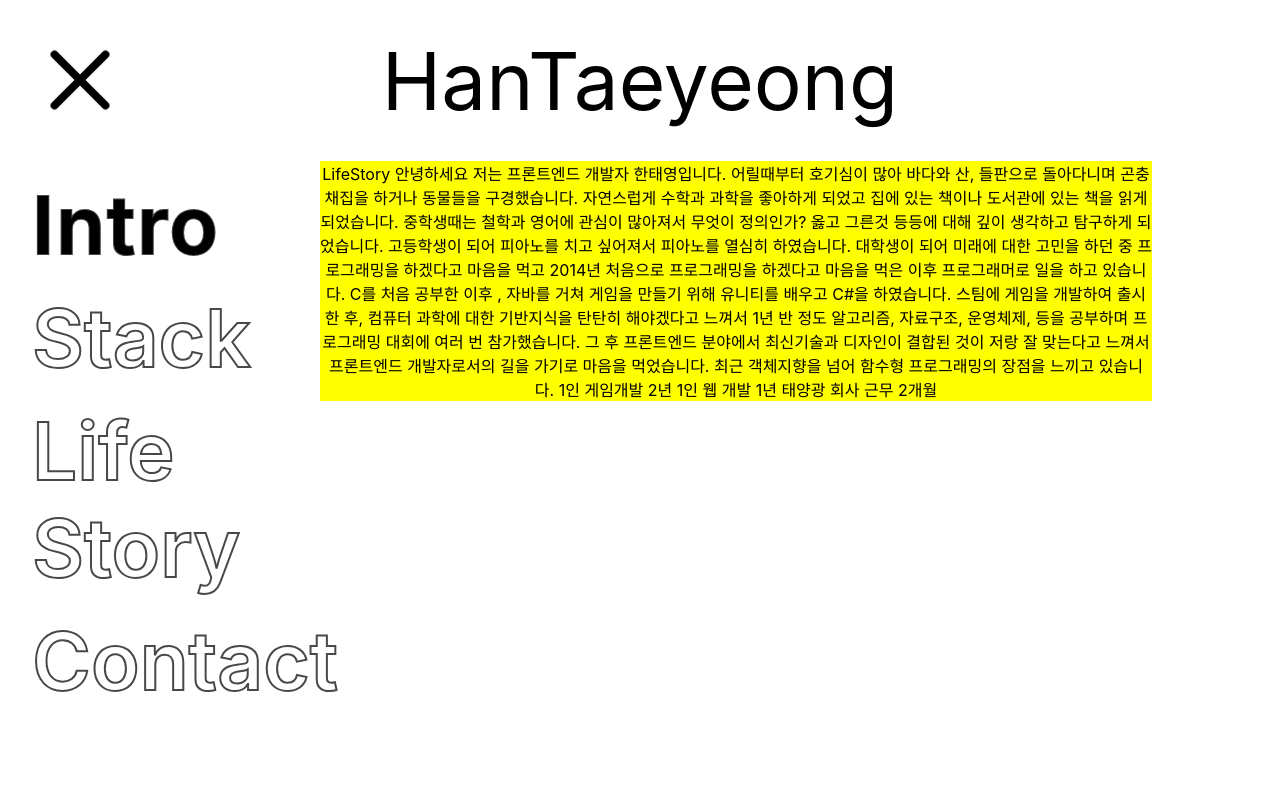
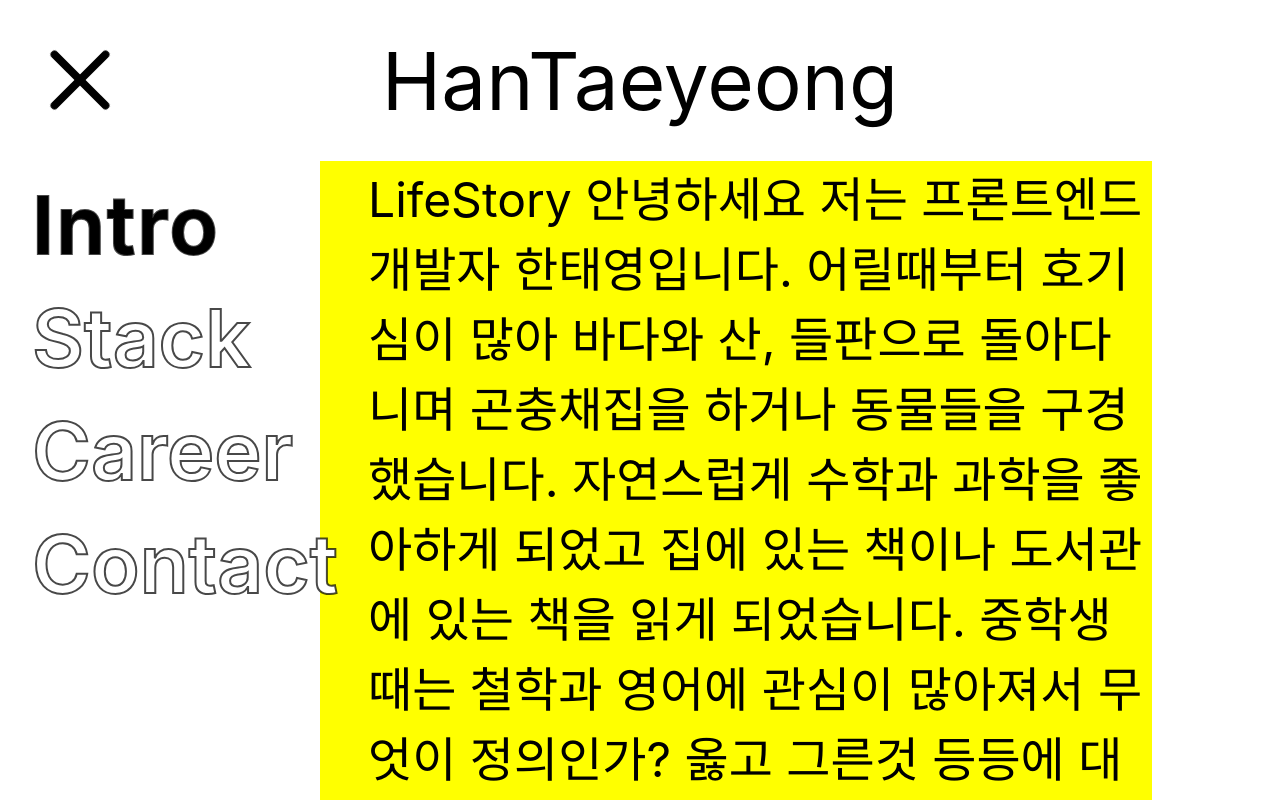
Before and after one commit to HanTaeyeong/portfolio, a React (Create React App) app: page /career in a window 1280 px wide. Shown: the top 800 px of the page. Built offline with nearby package versions, Linux system fonts and the light colour scheme.

Commit message:
2020-08-06-07:34

```diff
--- a/src/App.tsx
+++ b/src/App.tsx
@@ -6,7 +6,7 @@ import "./components/PlusXIcon";
 import NavigationContainer from "./container/NavigationContainer";
 import PageContainer from "./container/PageContainer";
 import { Route, BrowserRouter } from "react-router-dom";
-import { LifeStoryPage, ContactPage, IntroPage, StackPage } from "./pages";
+import { CareerPage, ContactPage, IntroPage, StackPage } from "./pages";
 
 const Header = styled.div`
   width: 100%;
--- a/src/container/NavigationContainer.tsx
+++ b/src/container/NavigationContainer.tsx
@@ -1,5 +1,4 @@
 import React, { useState } from 'react';
-import { Link } from 'react-router-dom';
 import styled from 'styled-components';
 import NavButton from '../components/NavButton';
 import PlusXIcon from '../components/PlusXIcon';
@@ -22,7 +21,7 @@ const NavigationContainer = () => {
         <PlusXIcon active={active} onClickFunction={() => { setActive(!active) }} />
         <NavButton to="intro" active={active} selected={currentPage==="intro"} title="Intro" onClickFunction={() => setCurrentPage("intro")} />
         <NavButton to="stack" active={active} selected={currentPage==="stack"} title="Stack" onClickFunction={() => setCurrentPage("stack")} />
-        <NavButton to="career" active={active} selected={currentPage==="life-story"} title="Life Story" onClickFunction={() => setCurrentPage("life-story")} />
+        <NavButton to="career" active={active} selected={currentPage==="career"} title="Career" onClickFunction={() => setCurrentPage("career")} />
         <NavButton to="contact" active={active} selected={currentPage==="contact"} title="Contact" onClickFunction={() => setCurrentPage("contact")} />
     </NavBox>
 
--- a/src/container/PageContainer.tsx
+++ b/src/container/PageContainer.tsx
@@ -1,7 +1,7 @@
 import React from 'react';
 import {Route} from 'react-router-dom';
 import styled from 'styled-components';
-import { IntroPage, StackPage, LifeStoryPage, ContactPage } from '../pages';
+import { IntroPage, StackPage, CareerPage, ContactPage } from '../pages';
 
 const PageBox=styled.div`
 display:flex;
@@ -15,7 +15,7 @@ const PageContainer = () => {
         <PageBox>
             <Route path={["/intro", "/"]} exact={true} component={IntroPage} />
             <Route path="/stack" component={StackPage} />
-            <Route path="/career" component={LifeStoryPage} />
+            <Route path="/career" component={CareerPage} />
             <Route path="/contact" component={ContactPage} />
         </PageBox>
     )
--- /dev/null
+++ b/src/pages/CareerPage.tsx
@@ -0,0 +1,28 @@
+import React from "react";
+import FadeInLetters from "../components/Letters/FadeInLetters";
+
+const CareerPage = () => {
+
+  return (
+    <FadeInLetters>
+      LifeStory 안녕하세요 저는 프론트엔드 개발자 한태영입니다. 어릴때부터
+      호기심이 많아 바다와 산, 들판으로 돌아다니며 곤충채집을 하거나 동물들을
+      구경했습니다. 자연스럽게 수학과 과학을 좋아하게 되었고 집에 있는 책이나
+      도서관에 있는 책을 읽게 되었습니다. 중학생때는 철학과 영어에 관심이
+      많아져서 무엇이 정의인가? 옳고 그른것 등등에 대해 깊이 생각하고 탐구하게
+      되었습니다. 고등학생이 되어 피아노를 치고 싶어져서 피아노를 열심히
+      하였습니다. 대학생이 되어 미래에 대한 고민을 하던 중 프로그래밍을 하겠다고
+      마음을 먹고 2014년 처음으로 프로그래밍을 하겠다고 마음을 먹은 이후
+      프로그래머로 일을 하고 있습니다. C를 처음 공부한 이후 , 자바를 거쳐 게임을
+      만들기 위해 유니티를 배우고 C#을 하였습니다. 스팀에 게임을 개발하여 출시한
+      후, 컴퓨터 과학에 대한 기반지식을 탄탄히 해야겠다고 느껴서 1년 반 정도
+      알고리즘, 자료구조, 운영체제, 등을 공부하며 프로그래밍 대회에 여러 번
+      참가했습니다. 그 후 프론트엔드 분야에서 최신기술과 디자인이 결합된 것이
+      저랑 잘 맞는다고 느껴서 프론트엔드 개발자로서의 길을 가기로 마음을
+      먹었습니다. 최근 객체지향을 넘어 함수형 프로그래밍의 장점을 느끼고
+      있습니다. 1인 게임개발 2년 1인 웹 개발 1년 태양광 회사 근무 2개월
+    </FadeInLetters>
+  );
+};
+
+export default CareerPage;
--- a/src/pages/ContactPage.tsx
+++ b/src/pages/ContactPage.tsx
@@ -1,12 +1,14 @@
 import React from 'react';
+import FadeInLetters from "../components/Letters/FadeInLetters";
+
 
 const ContactPage =()=>{
 
-    return <div>
+    return <FadeInLetters>
         ContactPage
         Email
         Phone
-    </div>
+        </FadeInLetters>
 }
 
 export default ContactPage;
--- a/src/pages/LifeStroyPage.tsx
+++ /dev/null
@@ -1,28 +0,0 @@
-import React from 'react';
-
-const CareerPage =()=>{
-    return <div>LifeStory
-
-        안녕하세요 저는 프론트엔드 개발자 한태영입니다.
-        어릴때부터 호기심이 많아 바다와 산, 들판으로 돌아다니며 곤충채집을 하거나 동물들을 구경했습니다.
-        자연스럽게 수학과 과학을 좋아하게 되었고 집에 있는 책이나 도서관에 있는 책을 읽게 되었습니다.
-        중학생때는 철학과 영어에 관심이 많아져서 무엇이 정의인가? 옳고 그른것 등등에 대해 깊이 생각하고 탐구하게 되었습니다.
-        고등학생이 되어 피아노를 치고 싶어져서 피아노를 열심히 하였습니다.
-        대학생이 되어 미래에 대한 고민을 하던 중 프로그래밍을 하겠다고 마음을 먹고
-        2014년 처음으로 프로그래밍을 하겠다고 마음을 먹은 이후 프로그래머로 일을 하고 있습니다.
-        C를 처음 공부한 이후 , 자바를 거쳐 게임을 만들기 위해 유니티를 배우고 C#을 하였습니다.
-        스팀에 게임을 개발하여 출시한 후, 컴퓨터 과학에 대한 기반지식을 탄탄히 해야겠다고 느껴서 1년 반 정도 알고리즘, 자료구조, 운영체제,
-        등을 공부하며 프로그래밍 대회에 여러 번 참가했습니다.
-        그 후 프론트엔드 분야에서 최신기술과 디자인이 결합된 것이 저랑 잘 맞는다고 느껴서 프론트엔드 개발자로서의 길을 가기로 마음을 먹었습니다.
-        최근 객체지향을 넘어 함수형 프로그래밍의 장점을 느끼고 있습니다.
-
-
-        1인 게임개발 2년
-        1인 웹 개발 1년
-        태양광 회사 근무 2개월
-
-
-    </div>
-}
-
-export default CareerPage;
--- a/src/pages/StackPage.tsx
+++ b/src/pages/StackPage.tsx
@@ -1,12 +1,15 @@
 import React from 'react';
+import FadeInLetters from "../components/Letters/FadeInLetters";
+
 
 const StackPage=()=>{
 
-    return <div>
+    return <FadeInLetters>
         StackPage
         저는 리엑트를 주로 사용하며, ES6++의 최신 자바스크립트를 사용합니다.
         정적 타입체크로 타입스크립트를 사용하고,
         상황에 따라 SCSS, CSS, styled-components를 사용합니다.
+
         micro-interaction에는 주로 svg와 css를 적절히 결합한 애니메이션을 사용하며,
         svg 파일을 만들 때 Adobe Illutrator를 사용하기도 합니다.
 
@@ -18,8 +21,7 @@ const StackPage=()=>{
         협업 도구로는 깃헙과 깃랩을 사용합니다.
 
         최근에는 함수형 프로그래밍 패러다임의 매력을 느끼고 있습니다.
-
-    </div>
+        </FadeInLetters>
 }
 
 export default StackPage;
--- a/src/pages/index.ts
+++ b/src/pages/index.ts
@@ -1,4 +1,4 @@
-export { default as LifeStoryPage } from './LifeStroyPage';
+export { default as CareerPage } from './CareerPage';
 export { default as IntroPage } from './IntroPage';
 export { default as ContactPage } from './ContactPage';
 export { default as StackPage } from './StackPage';
```
